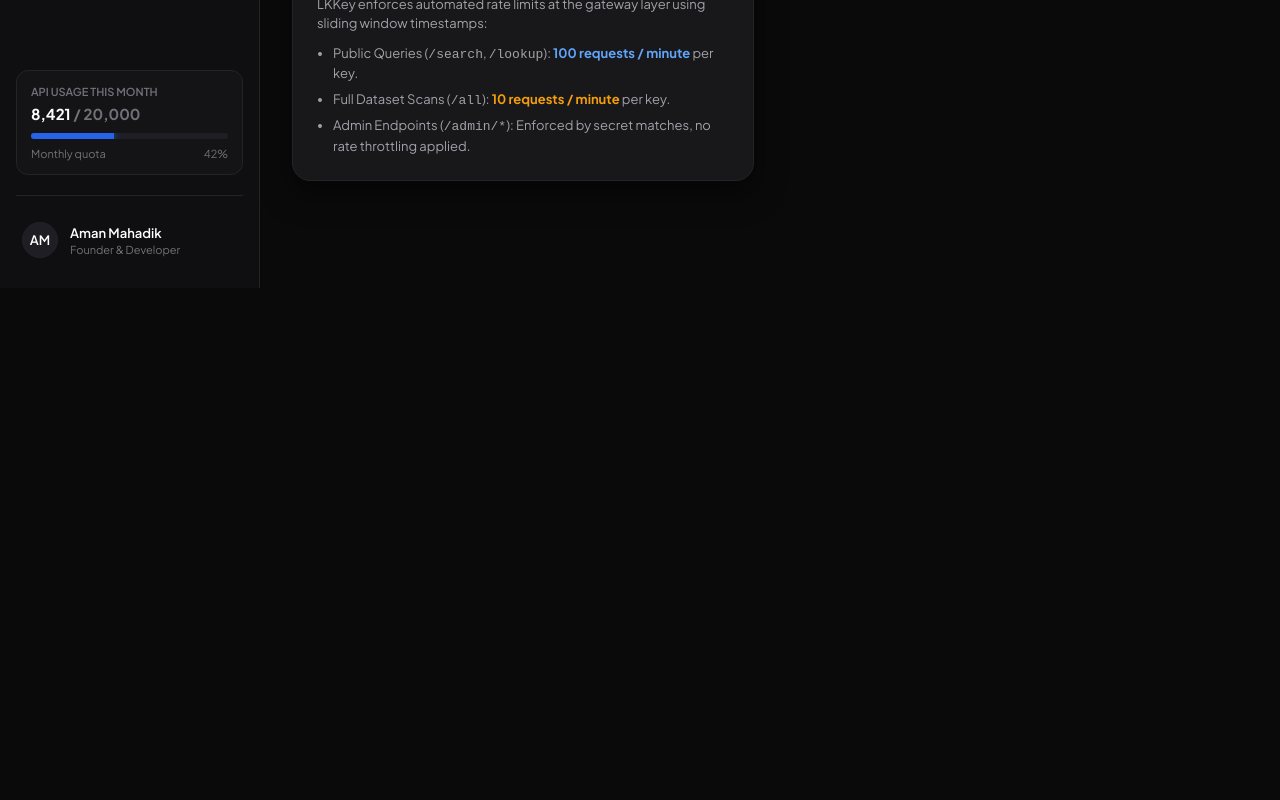
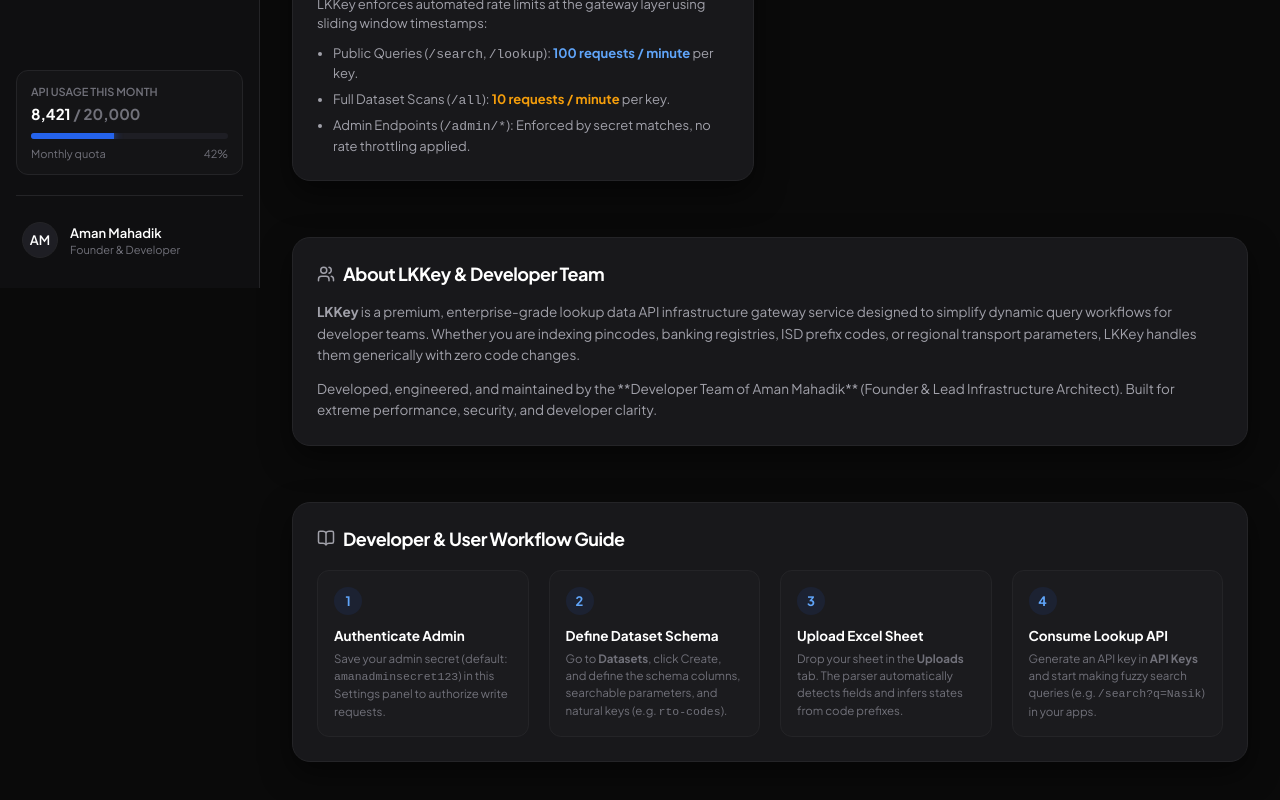
Before and after one commit to AmanMahadik/LKKey, a Next.js app: page /settings in a window 1280 px wide. Shown: the part 512-1312 px from the top of the page. Before the commit the page ends 800 px from the top, so only its background shows below. Built offline with nearby package versions, Linux system fonts and the light colour scheme; no server answers; the database is empty.

Commit message:
Add About Developer and Site Usage Workflow Guide to settings page

```diff
--- a/src/app/settings/page.tsx
+++ b/src/app/settings/page.tsx
@@ -10,7 +10,9 @@
   Activity,
   RefreshCw,
   Info,
-  Loader2
+  Loader2,
+  Users,
+  BookOpen
 } from 'lucide-react';
 
 interface HealthData {
@@ -242,6 +244,61 @@
           </div>
         </div>
       </div>
+
+      {/* Full width Columns for About Us and Workflow */}
+      <div style={{ marginTop: '32px', display: 'grid', gridTemplateColumns: '1fr', gap: '32px' }}>
+        {/* About Us Card */}
+        <div className="section-card">
+          <div style={{ display: 'flex', alignItems: 'center', gap: '8px', marginBottom: '16px' }}>
+            <Users size={18} className="text-secondary" />
+            <h3 className="section-title">About LKKey & Developer Team</h3>
+          </div>
+          <p style={{ fontSize: '13.5px', lineHeight: '1.6', color: 'var(--text-secondary)', marginBottom: '12px' }}>
+            <strong>LKKey</strong> is a premium, enterprise-grade lookup data API infrastructure gateway service designed to simplify dynamic query workflows for developer teams. Whether you are indexing pincodes, banking registries, ISD prefix codes, or regional transport parameters, LKKey handles them generically with zero code changes.
+          </p>
+          <p style={{ fontSize: '13.5px', lineHeight: '1.6', color: 'var(--text-secondary)' }}>
+            Developed, engineered, and maintained by the **Developer Team of Aman Mahadik** (Founder & Lead Infrastructure Architect). Built for extreme performance, security, and developer clarity.
+          </p>
+        </div>
+
+        {/* Workflow Guide Card */}
+        <div className="section-card">
+          <div style={{ display: 'flex', alignItems: 'center', gap: '8px', marginBottom: '20px' }}>
+            <BookOpen size={18} className="text-secondary" />
+            <h3 className="section-title">Developer & User Workflow Guide</h3>
+          </div>
+          <div style={{ display: 'grid', gridTemplateColumns: 'repeat(4, 1fr)', gap: '20px' }}>
+            <div style={{ padding: '16px', background: 'rgba(255,255,255,0.01)', border: '1px solid var(--border-color)', borderRadius: '12px' }}>
+              <div style={{ width: '28px', height: '28px', borderRadius: '50%', background: 'rgba(37,99,235,0.1)', color: 'var(--accent-glow)', display: 'flex', alignItems: 'center', justifyContent: 'center', fontSize: '13px', fontWeight: '700', marginBottom: '12px' }}>1</div>
+              <h4 style={{ fontSize: '13.5px', fontWeight: '700', marginBottom: '6px' }}>Authenticate Admin</h4>
+              <p style={{ fontSize: '11.5px', color: 'var(--text-muted)', lineHeight: '1.5' }}>
+                Save your admin secret (default: <code>amanadminsecret123</code>) in this Settings panel to authorize write requests.
+              </p>
+            </div>
+            <div style={{ padding: '16px', background: 'rgba(255,255,255,0.01)', border: '1px solid var(--border-color)', borderRadius: '12px' }}>
+              <div style={{ width: '28px', height: '28px', borderRadius: '50%', background: 'rgba(37,99,235,0.1)', color: 'var(--accent-glow)', display: 'flex', alignItems: 'center', justifyContent: 'center', fontSize: '13px', fontWeight: '700', marginBottom: '12px' }}>2</div>
+              <h4 style={{ fontSize: '13.5px', fontWeight: '700', marginBottom: '6px' }}>Define Dataset Schema</h4>
+              <p style={{ fontSize: '11.5px', color: 'var(--text-muted)', lineHeight: '1.5' }}>
+                Go to <strong>Datasets</strong>, click Create, and define the schema columns, searchable parameters, and natural keys (e.g. <code>rto-codes</code>).
+              </p>
+            </div>
+            <div style={{ padding: '16px', background: 'rgba(255,255,255,0.01)', border: '1px solid var(--border-color)', borderRadius: '12px' }}>
+              <div style={{ width: '28px', height: '28px', borderRadius: '50%', background: 'rgba(37,99,235,0.1)', color: 'var(--accent-glow)', display: 'flex', alignItems: 'center', justifyContent: 'center', fontSize: '13px', fontWeight: '700', marginBottom: '12px' }}>3</div>
+              <h4 style={{ fontSize: '13.5px', fontWeight: '700', marginBottom: '6px' }}>Upload Excel Sheet</h4>
+              <p style={{ fontSize: '11.5px', color: 'var(--text-muted)', lineHeight: '1.5' }}>
+                Drop your sheet in the <strong>Uploads</strong> tab. The parser automatically detects fields and infers states from code prefixes.
+              </p>
+            </div>
+            <div style={{ padding: '16px', background: 'rgba(255,255,255,0.01)', border: '1px solid var(--border-color)', borderRadius: '12px' }}>
+              <div style={{ width: '28px', height: '28px', borderRadius: '50%', background: 'rgba(37,99,235,0.1)', color: 'var(--accent-glow)', display: 'flex', alignItems: 'center', justifyContent: 'center', fontSize: '13px', fontWeight: '700', marginBottom: '12px' }}>4</div>
+              <h4 style={{ fontSize: '13.5px', fontWeight: '700', marginBottom: '6px' }}>Consume Lookup API</h4>
+              <p style={{ fontSize: '11.5px', color: 'var(--text-muted)', lineHeight: '1.5' }}>
+                Generate an API key in <strong>API Keys</strong> and start making fuzzy search queries (e.g. <code>/search?q=Nasik</code>) in your apps.
+              </p>
+            </div>
+          </div>
+        </div>
+      </div>
     </div>
   );
 }
```
